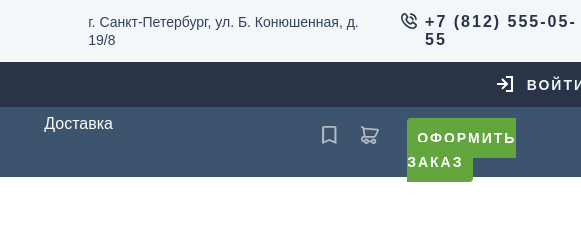
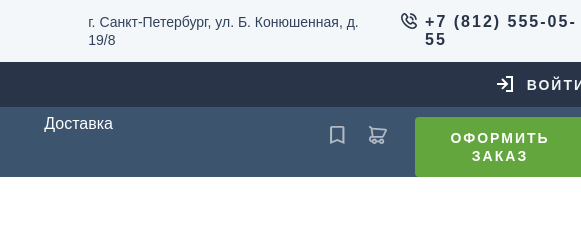
Before and after one commit to aleksaandr/technomart-greid, a plain HTML site: page index.html in a window 1280 px wide. Shown: the top 226 px of the page, 699-1280 px from the left. Drawn offline with Linux system fonts and the light colour scheme; a web font is replaced by a local one.

Commit message:
Update styles.css

```diff
--- a/styles/styles.css
+++ b/styles/styles.css
@@ -622,6 +622,7 @@ body {
   padding: 0;
   list-style-type: none;
   display: flex;
+  flex-wrap: wrap;
   margin-bottom: auto;
   transform: translateY(19px);
 }
@@ -680,9 +681,11 @@ body {
   background-color: #63a63e;
   border-radius: 4px;
   padding: 12px 10px;
+  display: flex;
   width: 170px;
-  margin-bottom: 9px;
+  text-align: center;
   z-index: -1;
+  transform: translateY(-9px);
 }
 
 .order-link:hover {
```
